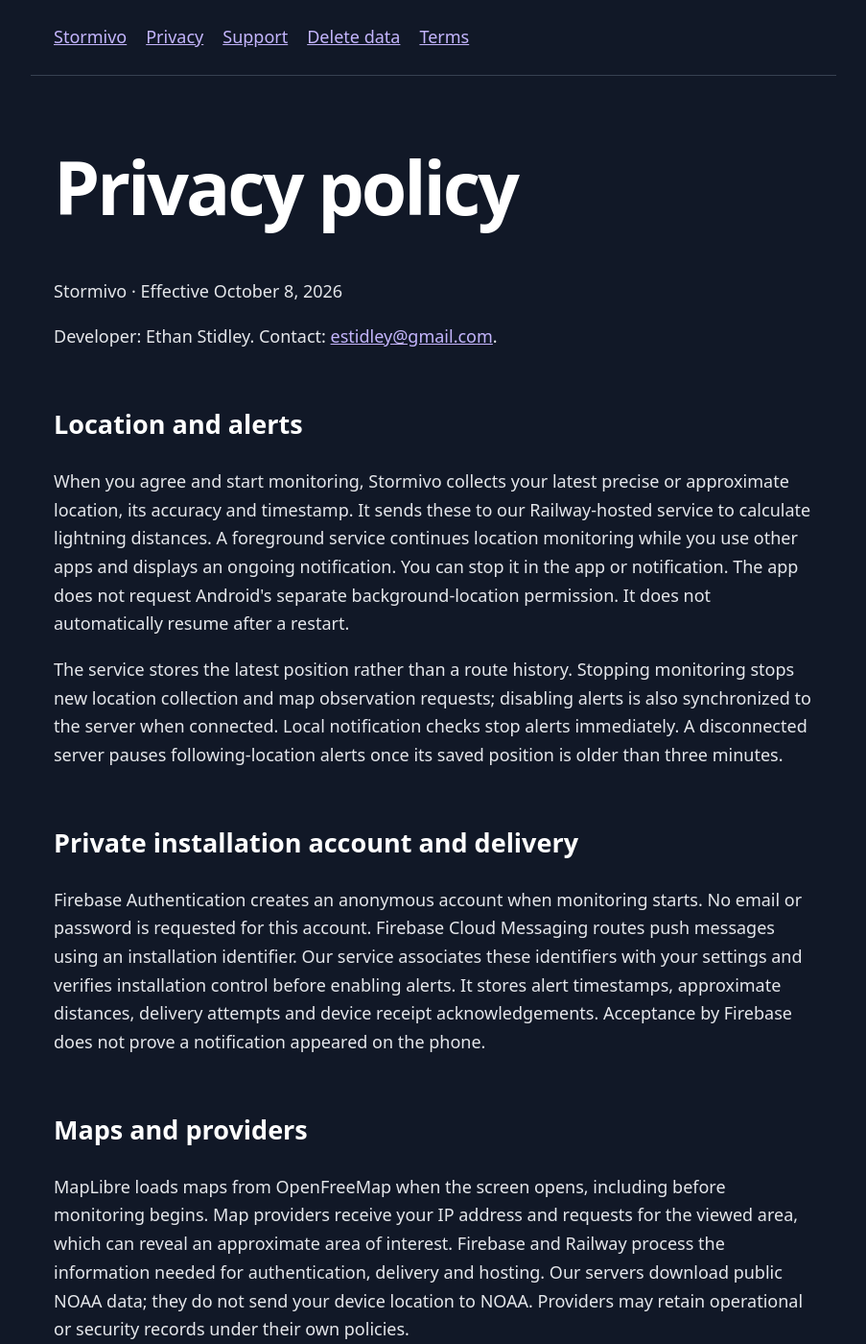
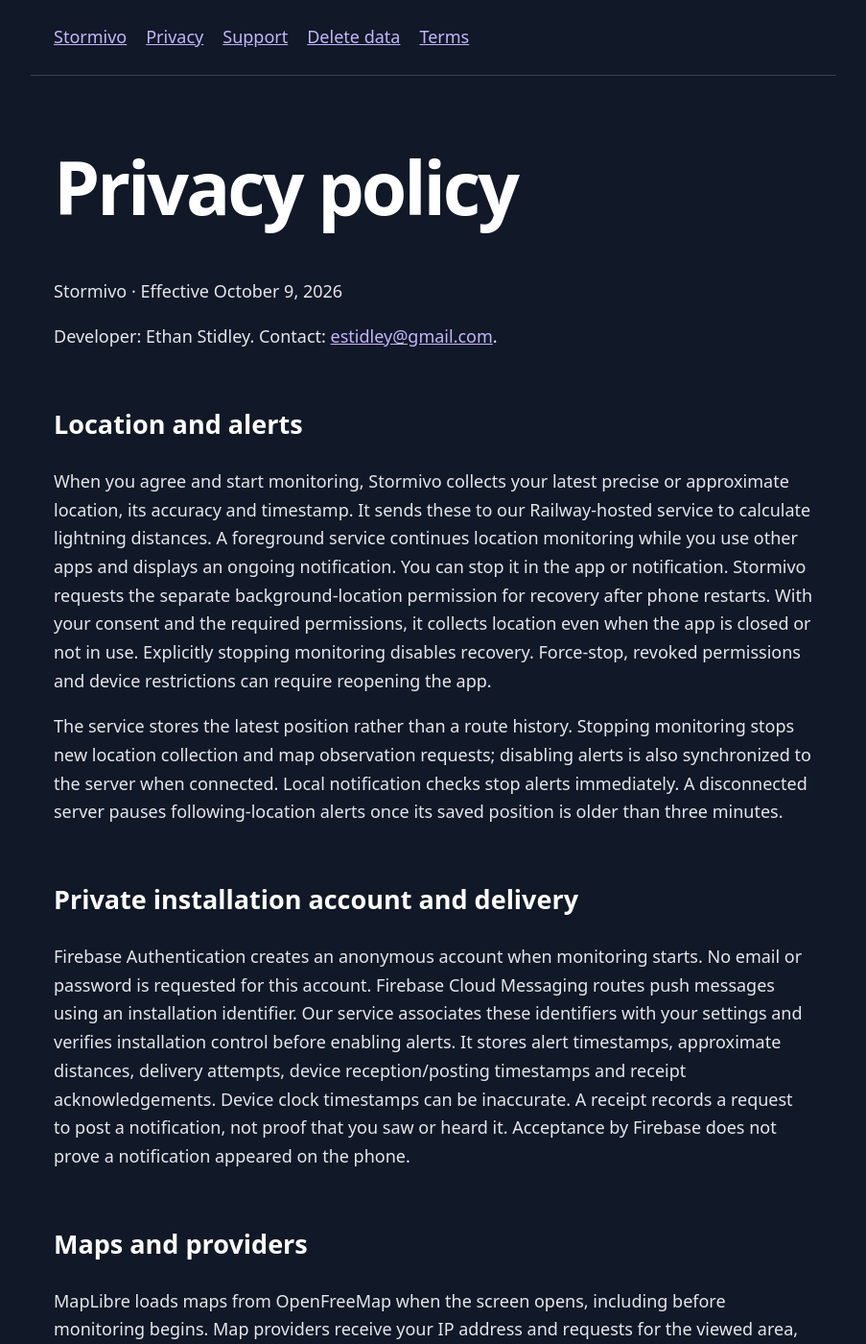
Before and after one commit to estidley/estidley.github.io, a Jekyll site: the page stormivo-privacy.html, which Jekyll copies as it is, in a window 1280 px wide and 1400 px high. Shown: the whole window at 96% size, without its empty margins (188-1091 px from the left). Built offline with Jekyll 4.4.1, drawn with Linux system fonts in a browser that asks for light colours; some of the changed text lies outside the part shown.

Commit message:
Update Stormivo monitoring and backup disclosures

```diff
--- a/stormivo-privacy.html
+++ b/stormivo-privacy.html
@@ -1,12 +1,12 @@
-<!doctype html><html lang="en"><head><meta charset="utf-8"><meta name="viewport" content="width=device-width,initial-scale=1"><meta name="description" content="Stormivo lightning observations and distance alerts by Ethan Stidley"><title>Stormivo privacy policy</title><link rel="stylesheet" href="stormivo-style.css"></head><body><nav aria-label="Main"><a href="stormivo.html">Stormivo</a><a href="stormivo-privacy.html">Privacy</a><a href="stormivo-support.html">Support</a><a href="stormivo-delete.html">Delete data</a><a href="stormivo-legal.html">Terms</a></nav><main><h1>Privacy policy</h1><p>Stormivo · Effective October 8, 2026</p>
+<!doctype html><html lang="en"><head><meta charset="utf-8"><meta name="viewport" content="width=device-width,initial-scale=1"><meta name="description" content="Stormivo lightning observations and distance alerts by Ethan Stidley"><title>Stormivo privacy policy</title><link rel="stylesheet" href="stormivo-style.css"></head><body><nav aria-label="Main"><a href="stormivo.html">Stormivo</a><a href="stormivo-privacy.html">Privacy</a><a href="stormivo-support.html">Support</a><a href="stormivo-delete.html">Delete data</a><a href="stormivo-legal.html">Terms</a></nav><main><h1>Privacy policy</h1><p>Stormivo · Effective October 9, 2026</p>
 <p>Developer: Ethan Stidley. Contact: <a href="mailto:estidley@gmail.com">estidley@gmail.com</a>.</p>
-<h2>Location and alerts</h2><p>When you agree and start monitoring, Stormivo collects your latest precise or approximate location, its accuracy and timestamp. It sends these to our Railway-hosted service to calculate lightning distances. A foreground service continues location monitoring while you use other apps and displays an ongoing notification. You can stop it in the app or notification. The app does not request Android's separate background-location permission. It does not automatically resume after a restart.</p>
+<h2>Location and alerts</h2><p>When you agree and start monitoring, Stormivo collects your latest precise or approximate location, its accuracy and timestamp. It sends these to our Railway-hosted service to calculate lightning distances. A foreground service continues location monitoring while you use other apps and displays an ongoing notification. You can stop it in the app or notification. Stormivo requests the separate background-location permission for recovery after phone restarts. With your consent and the required permissions, it collects location even when the app is closed or not in use. Explicitly stopping monitoring disables recovery. Force-stop, revoked permissions and device restrictions can require reopening the app.</p>
 <p>The service stores the latest position rather than a route history. Stopping monitoring stops new location collection and map observation requests; disabling alerts is also synchronized to the server when connected. Local notification checks stop alerts immediately. A disconnected server pauses following-location alerts once its saved position is older than three minutes.</p>
-<h2>Private installation account and delivery</h2><p>Firebase Authentication creates an anonymous account when monitoring starts. No email or password is requested for this account. Firebase Cloud Messaging routes push messages using an installation identifier. Our service associates these identifiers with your settings and verifies installation control before enabling alerts. It stores alert timestamps, approximate distances, delivery attempts and device receipt acknowledgements. Acceptance by Firebase does not prove a notification appeared on the phone.</p>
+<h2>Private installation account and delivery</h2><p>Firebase Authentication creates an anonymous account when monitoring starts. No email or password is requested for this account. Firebase Cloud Messaging routes push messages using an installation identifier. Our service associates these identifiers with your settings and verifies installation control before enabling alerts. It stores alert timestamps, approximate distances, delivery attempts, device reception/posting timestamps and receipt acknowledgements. Device clock timestamps can be inaccurate. A receipt records a request to post a notification, not proof that you saw or heard it. Acceptance by Firebase does not prove a notification appeared on the phone.</p>
 <h2>Maps and providers</h2><p>MapLibre loads maps from OpenFreeMap when the screen opens, including before monitoring begins. Map providers receive your IP address and requests for the viewed area, which can reveal an approximate area of interest. Firebase and Railway process the information needed for authentication, delivery and hosting. Our servers download public NOAA data; they do not send your device location to NOAA. Providers may retain operational or security records under their own policies.</p>
 <p>We do not include advertising, analytics or crash-reporting SDKs, and do not sell personal data. Network connections use HTTPS. Infrastructure access logs can contain IP addresses, requested paths and query parameters; map-observation query parameters include coordinates. Application access logging is disabled, but infrastructure logging is separate.</p>
 <h2>Storage and retention</h2><p>Your settings, delivery-deduplication identifiers and SDK authentication state remain in app-private device storage. Map resources may be cached. Android backup and device transfer of app data are disabled.</p>
-<p>The service removes positions for devices inactive for 24 hours and alert records after seven days through its scheduled ingest cleanup. An outage can delay cleanup. Account identifiers, routing association and preferences remain until deleted. Public lightning observations are retained for up to two hours. Registration proofs expire after three minutes and are deleted after use or expiry. Provider logs and any infrastructure backups have separate retention, and deleting primary application records does not instantly erase provider security logs.</p>
+<p>The service removes positions for devices inactive for 24 hours and alert records after seven days through its scheduled ingest cleanup. An outage can delay cleanup. Account identifiers, routing association and preferences remain until deleted. Public lightning observations are retained for up to two hours. Registration proofs expire after three minutes and are deleted after use or expiry. Daily Railway database backups are retained for six days. A manual snapshot taken before a deployment may be retained until that release and recovery checks are verified. Deleting primary application records does not instantly erase retained backups or provider security logs. Restore procedures must account for deletions made after the backup.</p>
 <h2>Deletion and control</h2><p>Use <strong>About → Delete my data and account</strong> to stop monitoring and delete your server position, preferences, alert history, routing association and anonymous Firebase account. This requires a connection; if it fails, the app tells you to retry. Starting monitoring afterward creates a new account. Uninstalling removes app-private device data but does not itself send a server deletion request.</p>
 <p>You may also request deletion or ask privacy questions through our <a href="stormivo-delete.html">external deletion page</a>. Do not send passwords, ID tokens or private keys. Requests require verification to protect other users.</p>
 <h2>Changes</h2><p>We update this page when data practices change. Review the effective date and contact the developer with questions.</p>
--- a/stormivo-support.html
+++ b/stormivo-support.html
@@ -1,4 +1,4 @@
 <!doctype html><html lang="en"><head><meta charset="utf-8"><meta name="viewport" content="width=device-width,initial-scale=1"><meta name="description" content="Stormivo lightning observations and distance alerts by Ethan Stidley"><title>Stormivo support</title><link rel="stylesheet" href="stormivo-style.css"></head><body><nav aria-label="Main"><a href="stormivo.html">Stormivo</a><a href="stormivo-privacy.html">Privacy</a><a href="stormivo-support.html">Support</a><a href="stormivo-delete.html">Delete data</a><a href="stormivo-legal.html">Terms</a></nav><main><h1>Support</h1><p>Email <a href="mailto:estidley@gmail.com?subject=Stormivo%20support">estidley@gmail.com</a> for Stormivo help.</p>
 <p>Include your app version, Android version, approximate time of the issue and what happened. Never send Firebase tokens, passwords, service-account keys or exact location unless you deliberately choose to share it for troubleshooting.</p>
-<h2>Not receiving alerts?</h2><ul><li>Open Stormivo and start monitoring. Check that installation verification has finished.</li><li>Allow location and notifications, including both lightning notification channels.</li><li>Check the app's feed, connection and location-freshness messages.</li><li>Keep internet and location services enabled. Battery restrictions, force-stop, restarts and device settings may interrupt delivery.</li></ul>
+<h2>Not receiving alerts?</h2><ul><li>Open Stormivo and start monitoring. Check that installation verification has finished.</li><li>Allow location and notifications, including both lightning notification channels.</li><li>Check the app's feed, connection and location-freshness messages.</li><li>Keep internet and location services enabled. For recovery after a restart, grant background location (allow all the time) in Android settings. Battery restrictions, force-stop and device settings may still interrupt delivery. Use Test notification delivery to check the current installation.</li></ul>
 <p>This is not an emergency service. Do not rely on notification timing or an empty map for safety decisions.</p><p><a href="stormivo-delete.html">Delete your data and account</a>.</p></main><footer>© 2026 Ethan Stidley · Stormivo is in development.</footer></body></html>
```
